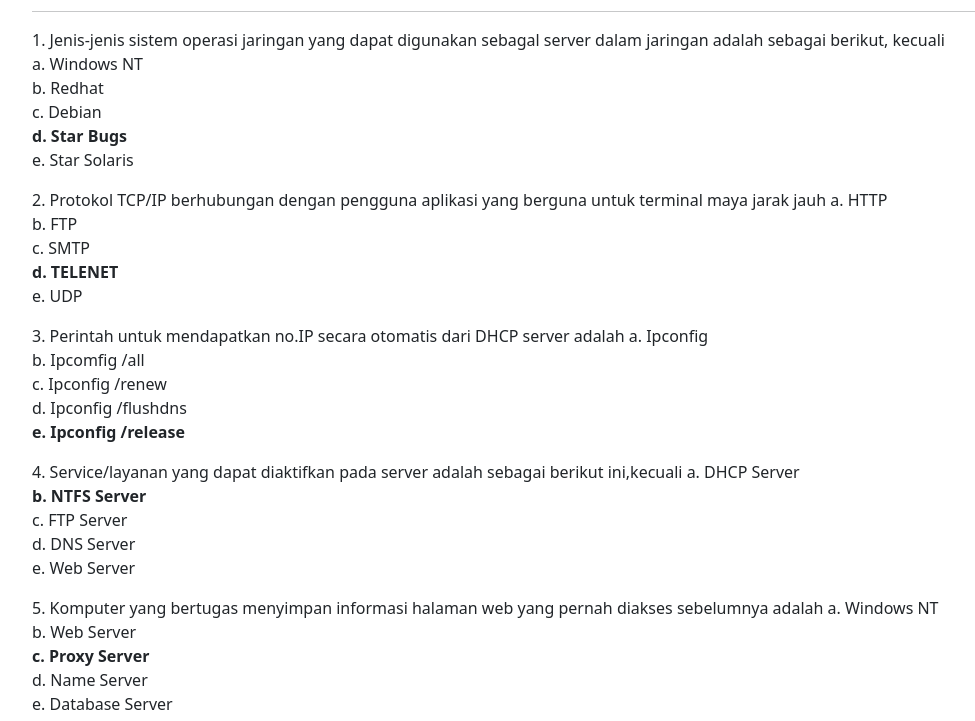
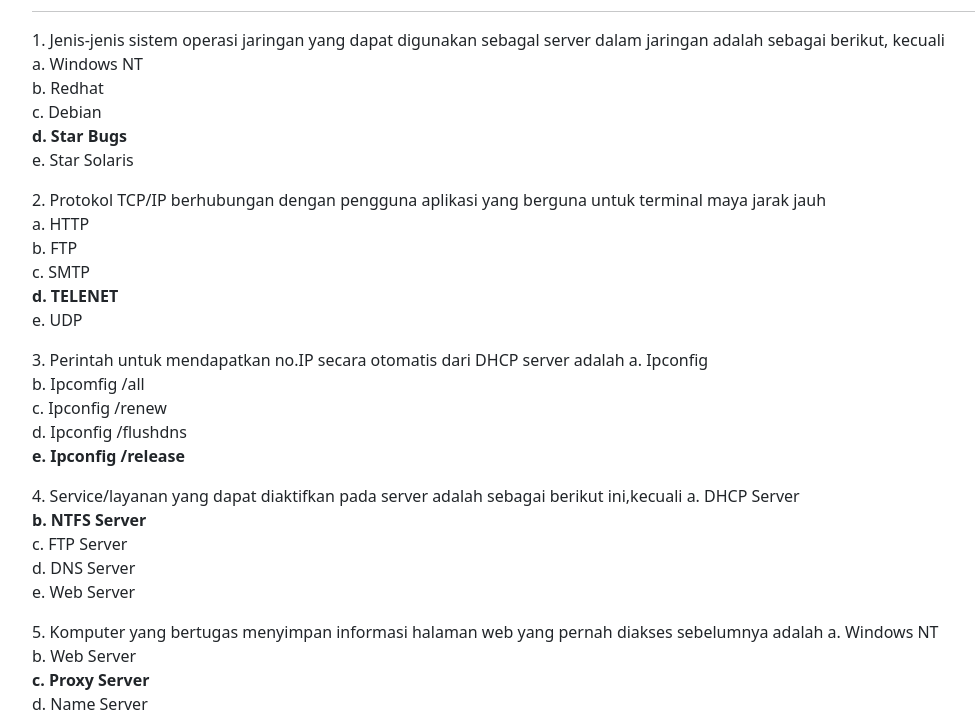
Before and after one commit to Rivendy11TKJ1/Rivendy11TKJ1.github.io, a plain HTML site: page soaldnsxi/index.html in a window 1280 px wide. Shown: the part 53-774 px from the top of the page, without its empty margins (50-1025 px from the left). Drawn offline with nearby package versions, Linux system fonts and the light colour scheme.

Commit message:
Update index.html

```diff
--- a/soaldnsxi/index.html
+++ b/soaldnsxi/index.html
@@ -24,7 +24,7 @@
     </p>
 
     <p>
-      2. Protokol TCP/IP berhubungan dengan pengguna aplikasi yang berguna untuk terminal maya jarak jauh
+      2. Protokol TCP/IP berhubungan dengan pengguna aplikasi yang berguna untuk terminal maya jarak jauh<br>
       a. HTTP<br>
       b. FTP<br>
       c. SMTP<br>
```
